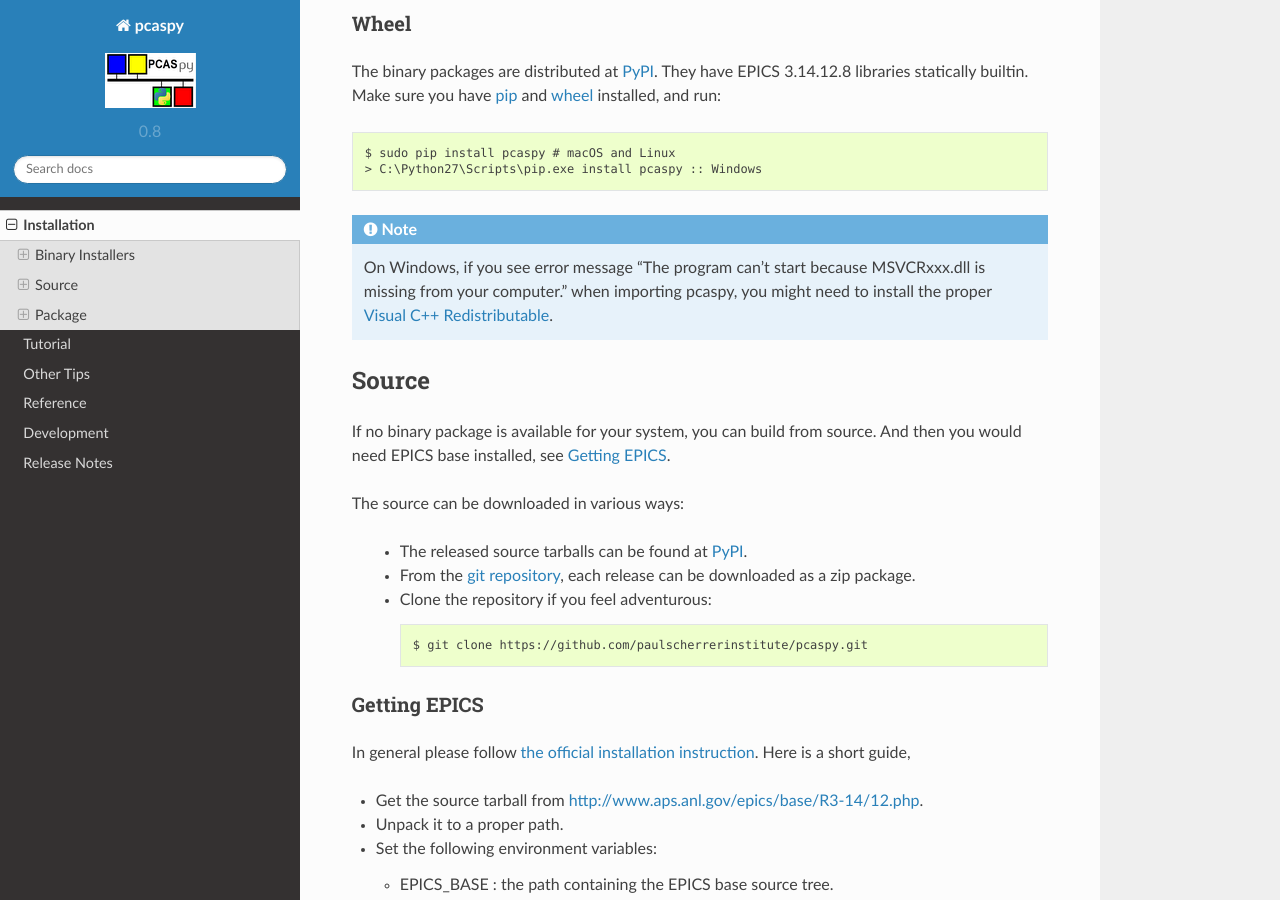
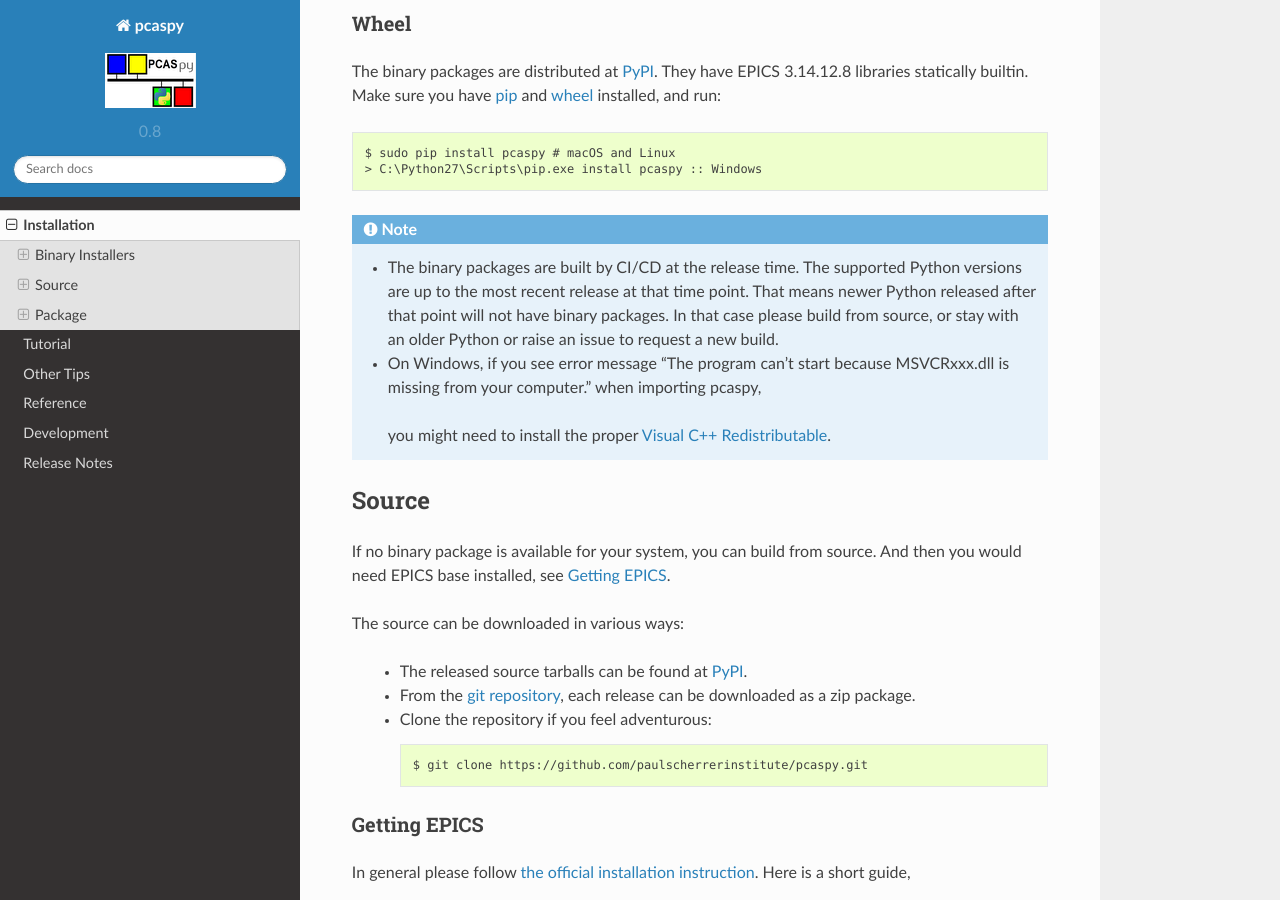
Before and after one commit to paulscherrerinstitute/pcaspy, a Sphinx documentation site: the page built from docs/source/installation.rst, in a window 1280 px wide and 900 px high, scrolled down 371 px. Built offline with Sphinx 7.4.7 and the Read the Docs theme 2.0.0, drawn with Linux system fonts in a browser that asks for light colours.

Commit message:
docs: binary packages support limited Python versions

```diff
--- a/docs/source/installation.rst
+++ b/docs/source/installation.rst
@@ -22,7 +22,12 @@
     > C:\Python27\Scripts\pip.exe install pcaspy :: Windows
 
 
-.. note:: On Windows, if you see error message "The program can't start because MSVCRxxx.dll is missing from your computer." when importing pcaspy, you might need to install the proper `Visual C++ Redistributable <https://support.microsoft.com/en-us/help/2977003/the-latest-supported-visual-c-downloads>`_.
+.. note::
+  * The binary packages are built by CI/CD at the release time. The supported Python versions are up to the most recent release at that time point.
+    That means newer Python released after that point will not have binary packages. In that case please build from source, or stay with an older Python
+    or raise an issue to request a new build.
+  * On Windows, if you see error message "The program can't start because MSVCRxxx.dll is missing from your computer." when importing pcaspy,
+   you might need to install the proper `Visual C++ Redistributable <https://support.microsoft.com/en-us/help/2977003/the-latest-supported-visual-c-downloads>`_.
 
 Source
 ------
```
